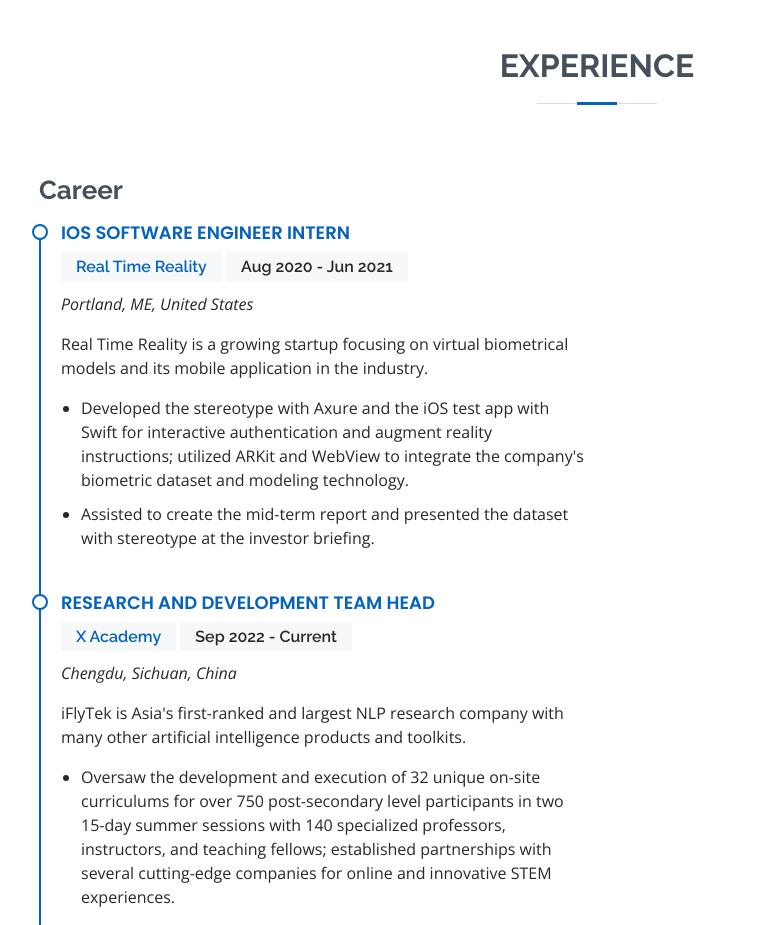
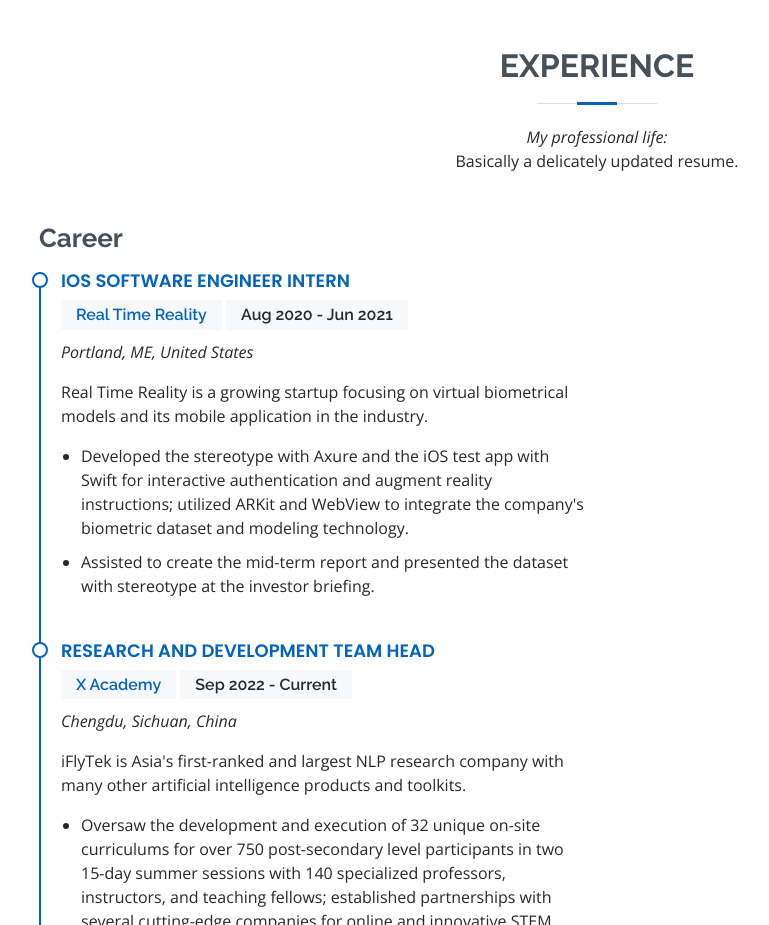
Before and after one commit to sctyang2001/sctyang.com, a plain HTML site: page index.html in a window 1280 px wide. Shown: the part 1560-2485 px from the top of the page, without its empty margins (93-862 px from the left). Drawn offline with nearby package versions, Linux system fonts and the light colour scheme.

Commit message:
Update index.html

```diff
--- a/index.html
+++ b/index.html
@@ -126,6 +126,8 @@
 
         <div class="section-title">
           <h2>Experience</h2>
+          <p><i>My professional life: </i></b></p>
+          <p> Basically a delicately updated resume.</b></p>
         </div>
 
         <div class="row">
```
